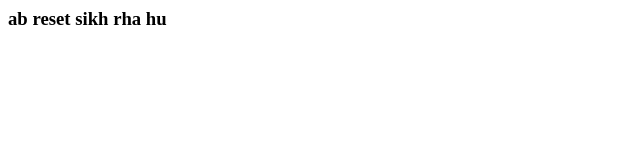
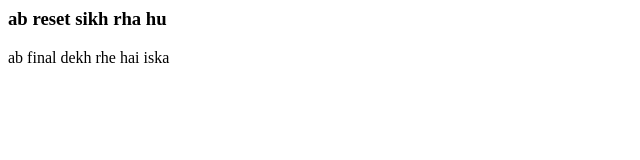
Before and after one commit to ADITYAKUMAR86/remote-repo, a plain HTML site: page git reset/index.html in a window 1280 px wide. Shown: the whole page, without its empty margins (0-640 px from the left). Drawn offline with Linux system fonts and the light colour scheme.

Commit message:
reset comman final

```diff
--- a/git reset/index.html
+++ b/git reset/index.html
@@ -8,5 +8,8 @@
     <h3>ab reset sikh rha hu
 
     </h3>
+    <div>
+        <p>ab final dekh rhe hai iska</p>
+    </div>
 </body>
 </html>
```
